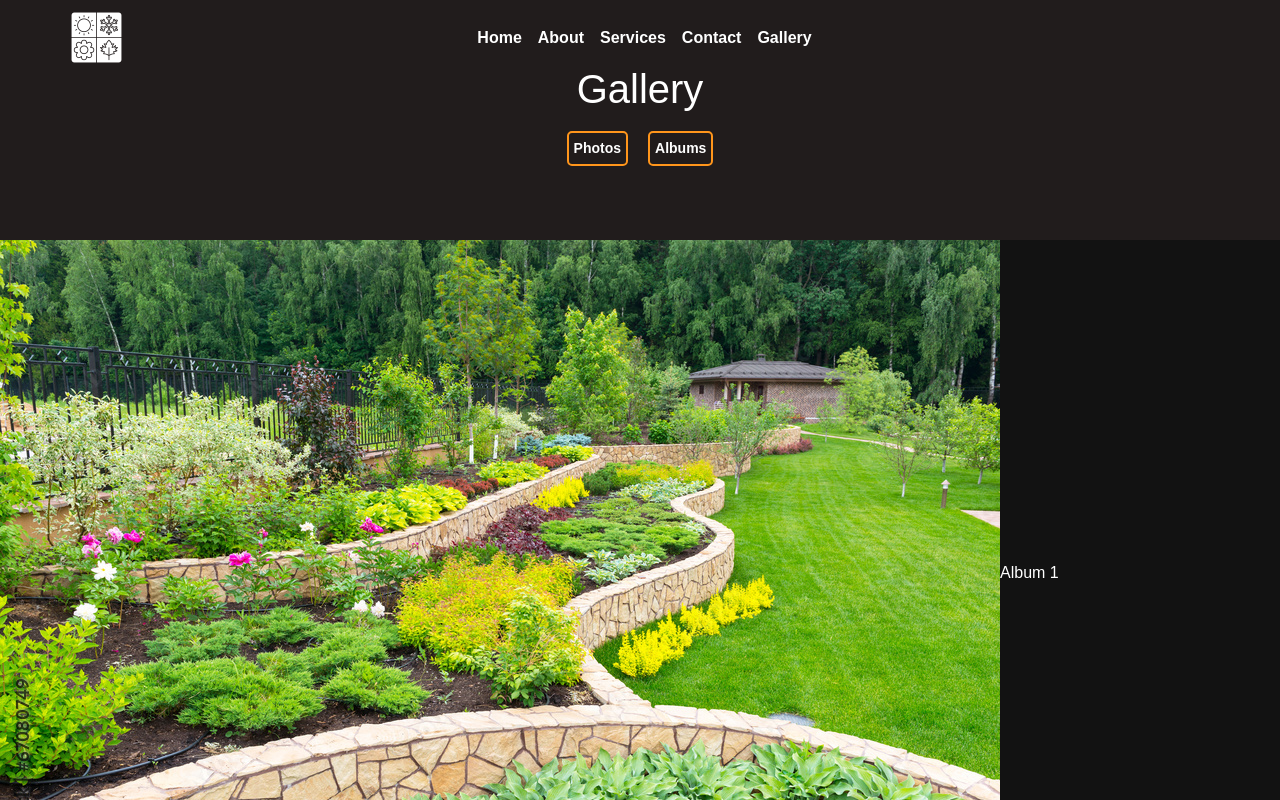
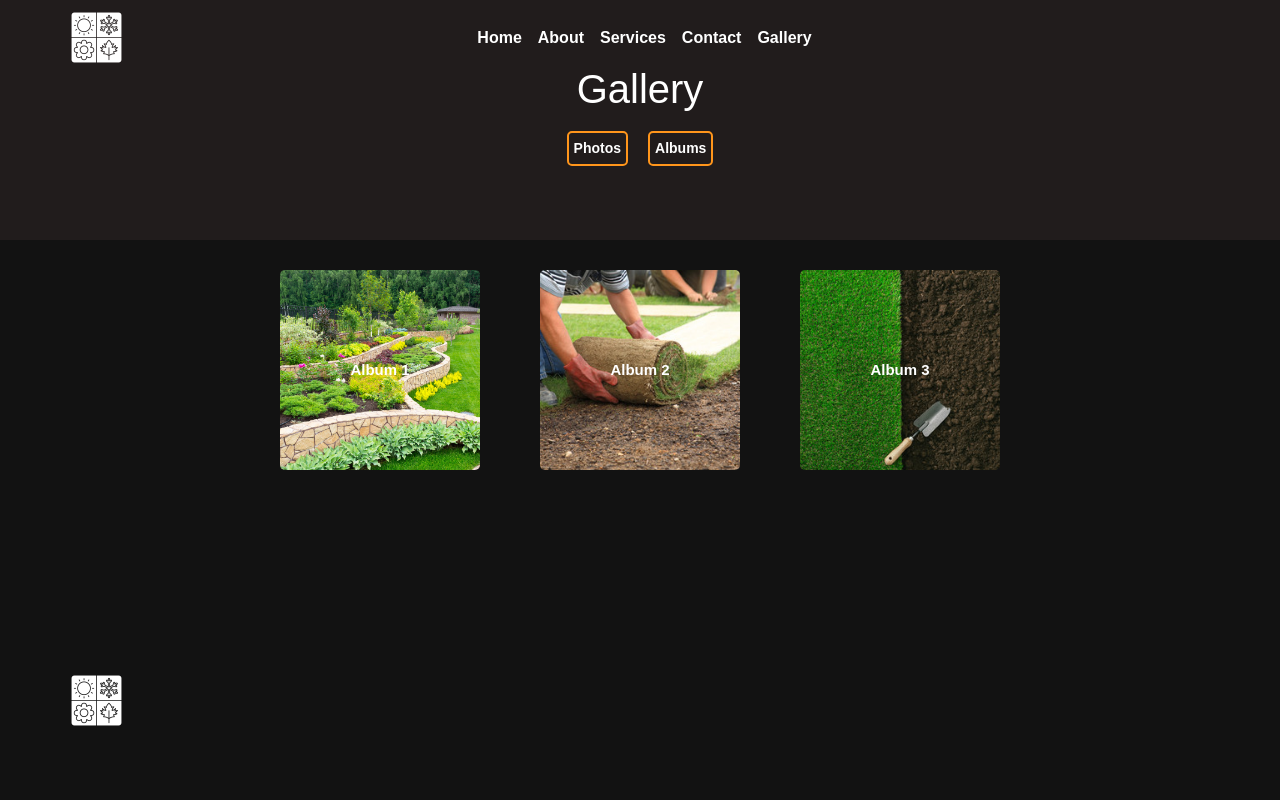
Before and after one commit to MikeAtwood/custom-products, a React (Vite) app: page /gallery in a window 1280 px wide. Both pictures are taken after a click on the button "Albums". Shown: the top 800 px of the page. Built offline with nearby package versions, Linux system fonts and the light colour scheme.

Commit message:
updated desktop css

```diff
--- a/src/Gallery.css
+++ b/src/Gallery.css
@@ -73,6 +73,39 @@ h1 {
     border-radius: 5px;
 }
 
+.album-list {
+    display: flex;
+    flex-wrap: wrap;
+    position: relative;
+    justify-content: center;
+    align-items: center;
+    flex-direction: row;
+    font-size: 15px;
+}
+
+.album-item {
+    position: relative;
+    margin: 30px;
+    cursor: pointer;
+}
+
+.album-button {
+    width: 200px;
+    height: 200px;
+    object-fit: cover;
+    border-radius: 5px;
+}
+
+.album-name {
+    position: absolute;
+    top: 50%;
+    left: 50%;
+    transform: translate(-50%, -50%);
+    color: white;
+    font-weight: bold;
+    text-align: center;
+}
+
 @media (max-width: 768px) {
     .gallery-main h1 {
         font-size: 50px;
```
